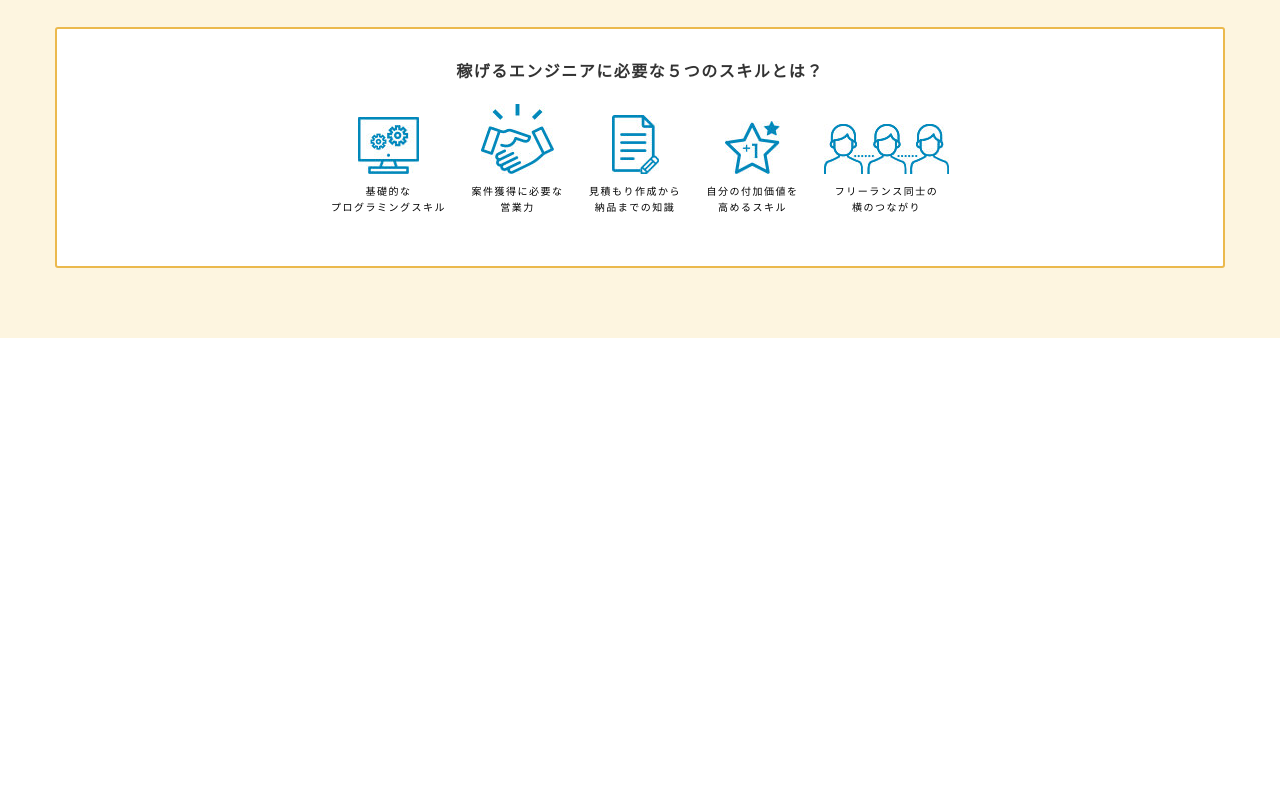
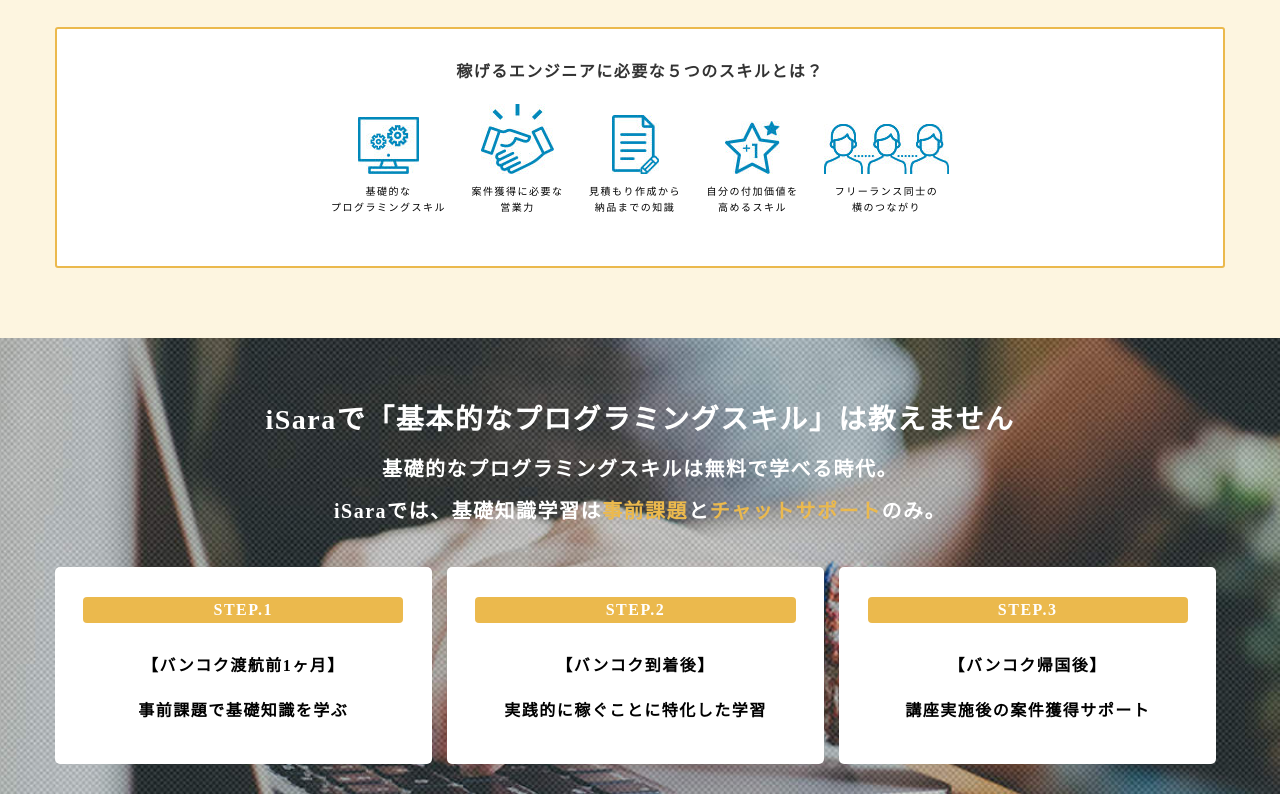
Before and after one commit to YunaSuzuki/iSara, a website: page index.html in a window 1280 px wide. Shown: the part 1986-2780 px from the top of the page. Before the commit the page ends 2324 px from the top, so only its background shows below. Drawn offline with Linux system fonts and the light colour scheme.

Commit message:
aboutsecond(self)

```diff
--- a/index.html
+++ b/index.html
@@ -117,6 +117,28 @@
             </div>
         </div>
     </div>
+    <div class="aboutsecond">
+        <p class="text-l">iSaraで「基本的なプログラミングスキル」は教えません</p>
+        <p class="text-m">基礎的なプログラミングスキルは無料で学べる時代。</p>
+        <p class="text-m">iSaraでは、基礎知識学習は<span>事前課題</span>と<span>チャットサポート</span>のみ。</p>
+        <div class="step-wrap">
+            <div class="step">
+                <span class="step__number">STEP.1</span>
+                <p class="step__title">【バンコク渡航前1ヶ月】</p>
+                <p class="step__detail">事前課題で基礎知識を学ぶ</p>
+            </div>
+            <div class="step">
+                <span class="step__number">STEP.2</span>
+                <p class="step__title">【バンコク到着後】</p>
+                <p class="step__detail">実践的に稼ぐことに特化した学習</p>
+            </div>
+            <div class="step">
+                <span class="step__number text-s">STEP.3</span>
+                <p class="step__title">【バンコク帰国後】</p>
+                <p class="step__detail">講座実施後の案件獲得サポート</p>
+            </div>
+        </div>
+    </div>
     <!-- </main> -->
 </body>
 </html>
--- a/sass/abstract/_typography.scss
+++ b/sass/abstract/_typography.scss
@@ -2,3 +2,13 @@
     font-size: 14px;
     font-weight: 300;
 }
+
+.text-m{
+    font-size: 20px;
+    font-weight: 600;
+}
+
+.text-l {
+    font-size: 28px;
+    font-weight: 600;
+}
--- a/sass/layout/_about.scss
+++ b/sass/layout/_about.scss
@@ -70,3 +70,64 @@
         }
     }
 }
+
+.aboutsecond{
+    padding: 60px 0 30px;
+    background-image: url(../img/aboutsecondbg.jpg);
+    background-size: cover;
+    background-repeat: no-repeat;
+    background-position: center;
+
+    p{
+        color: #fff;
+        text-align: center;
+
+        span{
+            color: #EBB94D;
+        }
+    }
+
+    .step-wrap{
+        margin: 40px auto 0;
+        max-width: 1170px;
+        width: calc(100% - 40px);
+    }
+
+    .step{
+        display: inline-block;
+        background-color: #fff;
+        width: calc((100% - 40px) / 3);
+        border-radius: 5px;
+
+        &:not(:last-child){
+            margin-right: 10px;
+        }
+
+        &__number{
+            display: block;
+            margin: 30px auto 0;
+            width: 85%;
+            background-color: #EBB94D;
+            color: #fff;
+            border-radius: 4px;
+            text-align: center;
+            font-weight: 600;
+            font-size: 16px;
+        }
+
+        &__title, &__detail{
+
+            color: #000;
+            font-weight: 600;
+            font-size: 16px;
+        }
+
+        &__title{
+            margin-top: 30px;
+        }
+
+        &__detail{
+            margin: 20px 0 40px;
+        }
+    }
+}
```
Also changed, not shown: css/style.css, img/aboutsecondbg.jpg (added).
